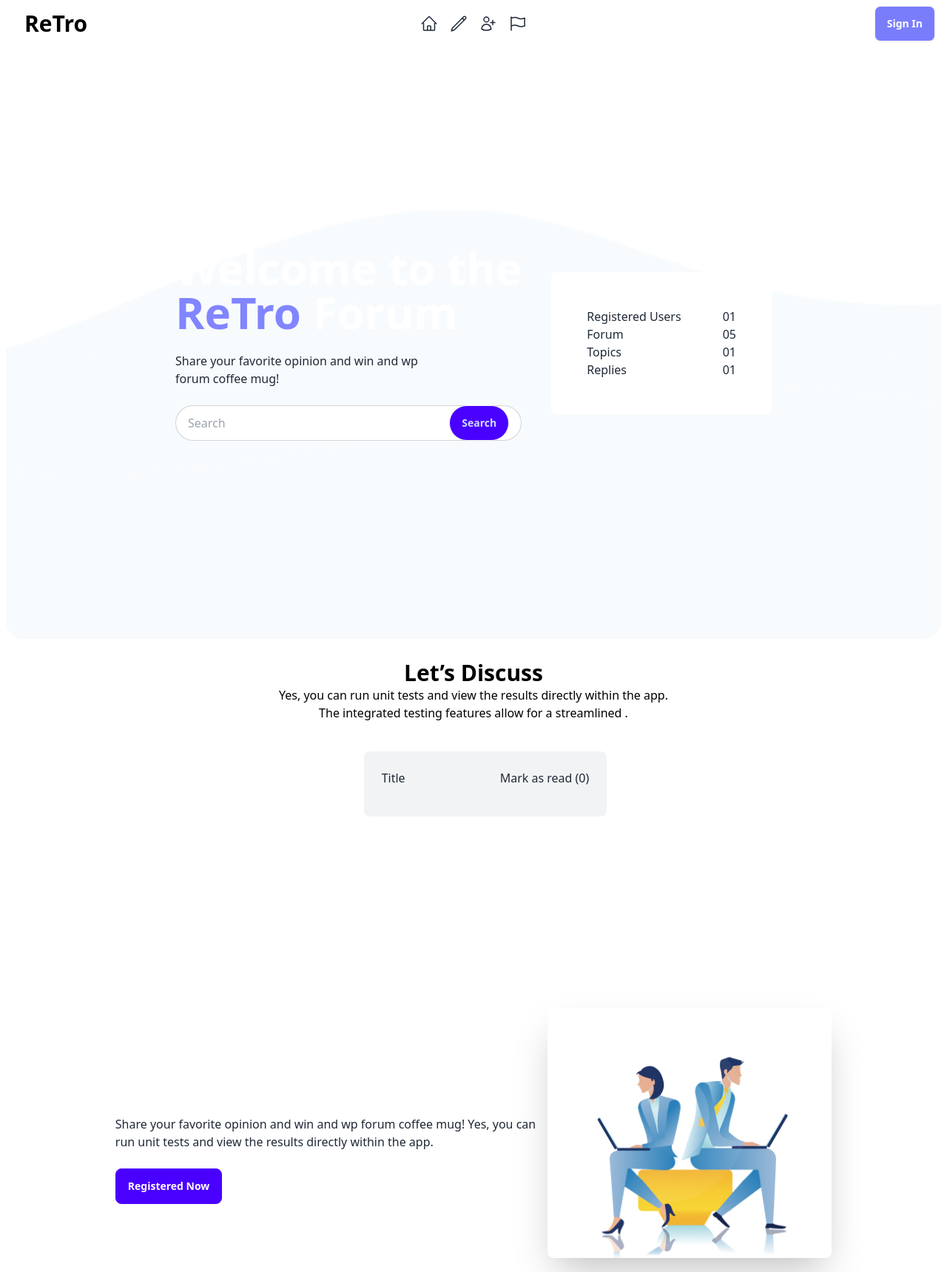
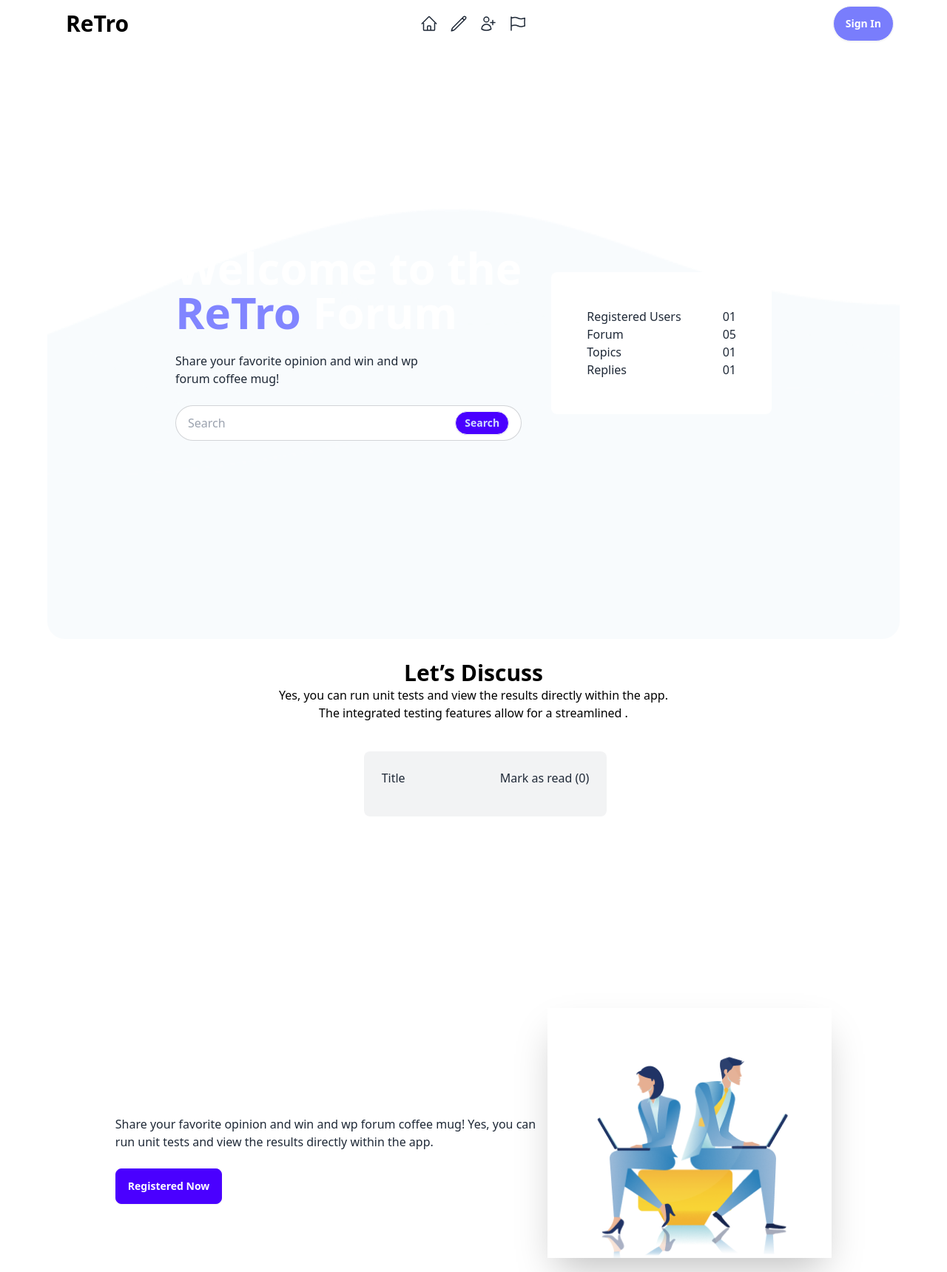
Before and after one commit to TUTULROY/Retro-Forum, a plain HTML site: page index.html in a window 1280 px wide. Shown: the top 1720 px of the page at 74% size. Drawn offline with nearby package versions, Linux system fonts and the light colour scheme; no server answers.

Commit message:
completed

```diff
--- a/index.html
+++ b/index.html
@@ -8,11 +8,11 @@
 <script src="https://cdn.tailwindcss.com"></script>
 </head>
 <body class="bg-white">
-    <header class="mx-2">
+    <header class="mx-2  max-w-6xl mx-auto">
 
         <!-- Navber Section  -->
         <section>
-        <div class="navbar bg-base-700 ">
+        <div class="navbar bg-base-700">
             <div class="navbar-start">
               <div class="dropdown">
                 <div tabindex="0" role="button" class="btn btn-ghost lg:hidden">
@@ -79,19 +79,16 @@
                   <a class="tooltip bg-[#fff]" data-tip="Flag">
                       <svg xmlns="http://www.w3.org/2000/svg" fill="none" viewBox="0 0 24 24" stroke-width="1.5" stroke="currentColor" class="w-6 h-6">
                           <path stroke-linecap="round" stroke-linejoin="round" d="M3 3v1.5M3 21v-6m0 0 2.77-.693a9 9 0 0 1 6.208.682l.108.054a9 9 0 0 0 6.086.71l3.114-.732a48.524 48.524 0 0 1-.005-10.499l-3.11.732a9 9 0 0 1-6.085-.711l-.108-.054a9 9 0 0 0-6.208-.682L3 4.5M3 15V4.5" />
-                        </svg>
-
+                      </svg>
                   </a>
-
-
-</div>
+                  </div>
               </ul>
             </div>
 
             <div class="navbar-end gap-2">
 
 
-              <a class="btn bg-[#797DFC] text-white">Sign In</a>
+              <a class="btn bg-[#797DFC] border-gray-100 text-white rounded-full">Sign In</a>
             </div>
           </div>
         </section>
@@ -123,8 +120,8 @@
                     <p class="py-6">Share your favorite opinion and win and wp <br> forum coffee mug!</p>
 
                       <label class="input input-bordered flex items-center gap-4 rounded-full bg-white ">
-                        <input type="text" class="grow" placeholder="Search" />
-                        <span onclick="searchPost()" class=" btn btn-primary border-gray-100 rounded-full">Search</span>
+                        <input id="search-field" type="text" class="grow" placeholder="Search" />
+                        <button onclick="handleSearch()" class=" btn btn-sm btn-primary border-gray-100 rounded-full">Search</button>
                       </label>
 
                   </div>
@@ -132,7 +129,7 @@
               </div>
         </Section>
     </header>
-    <main>
+    <main class="max-w-6xl mx-auto">
     <section>
         <div class="text-center text-black mt-7 mb-7">
             <h1 class="text-3xl text-black font-bold">Let’s Discuss</h1>
@@ -169,7 +166,7 @@
 
         <div class="hero min-h-screen bg-base-100">
             <div class="hero-content flex-col lg:flex-row-reverse">
-              <img src="images/joinforum.png" class="max-w-sm rounded-lg shadow-2xl" />
+              <img  src="images/joinforum.png" class="max-w-sm shadow-2xl" />
               <div>
                 <h1 class="text-5xl text-white font-bold">Join Our Forum</h1>
                 <p class="py-6">Share your favorite opinion and win and wp forum coffee mug! Yes, you can <br> run unit tests and view the results directly within the app. </p>
@@ -185,7 +182,7 @@
             <p class="text-black">Yes, you can run unit tests and view the results directly within the app. The <br> integrated testing features allow for a streamlined . </p>
         </div>
         <div class="text-center max-w-5xl mx-auto">
-            <div id="author-container" class="card  grid grid-cols-3  w-full bg-base-700 gap-7 rounded-xl">
+            <div id="author-container" class="card  lg:grid lg:grid-cols-3  w-full bg-base-700 gap-7 rounded-xl">
 
               </div>
 
--- a/js/script.js
+++ b/js/script.js
@@ -1,9 +1,9 @@
 const latestPost = async () =>{
-    const res = await fetch('https://openapi.programming-hero.com/api/retro-forum/posts');
+    const res = await fetch(`https://openapi.programming-hero.com/api/retro-forum/posts`);
     const data = await res.json();
     const posts = data.posts;
 displayPosts(posts);
-    // console.log(post);
+
 }
 
 
@@ -29,13 +29,7 @@ const loadLatestPost = async () => {
       console.error('Error fetching or processing data:', error.message);
     }
   };
-// const loadLatestPost = async () =>{
-//     const res = await fetch('https://openapi.programming-hero.com/api/retro-forum/latest-posts');
-//     const data = await res.json();
-//     const latestPost = data.latestPost;
-// displayPosts(latestPost);
-//      console.log(latestPost);
-// }
+
 
 
 
@@ -148,24 +142,32 @@ const displayPosts = (posts) => {
 
       };
 
-      const searchPosts = ()=> {
-        const inputFieldValue = getElementById('input-field').value.toLowerCase();
+      const handleSearch = ()=> {
+        // const inputFieldValue = getElementById('search-field').value.toLowerCase();
+        const inputFieldValue = document.getElementById('search-field').value.toLowerCase();
         loadPosts(`https://openapi.programming-hero.com/api/retro-forum/posts?category=${inputFieldValue}`);
+
         document.getElementById('discuss-posts').classList.add('hidden');
         document.getElementById('spinner').classList.remove('hidden');
         spinnerLoading();
+        loadPosts(searchText);
+
     }
 
-    // loadLatestPost();
-    // loadPosts();
+    const loadPosts = async (searchText) =>{
+        const res = await fetch(`https://openapi.programming-hero.com/api/retro-forum/posts?category=${searchText}`);
+        const data = await res.json();
+        const category = data.data;
+        displayPosts(category)
+    }
 
 
-    // const getElementById = (id) => {
-    //     return document.getElementById(id);
-    // };
 
 
-    // console.log(posts);
+
+
+
+
 
 
 
```
